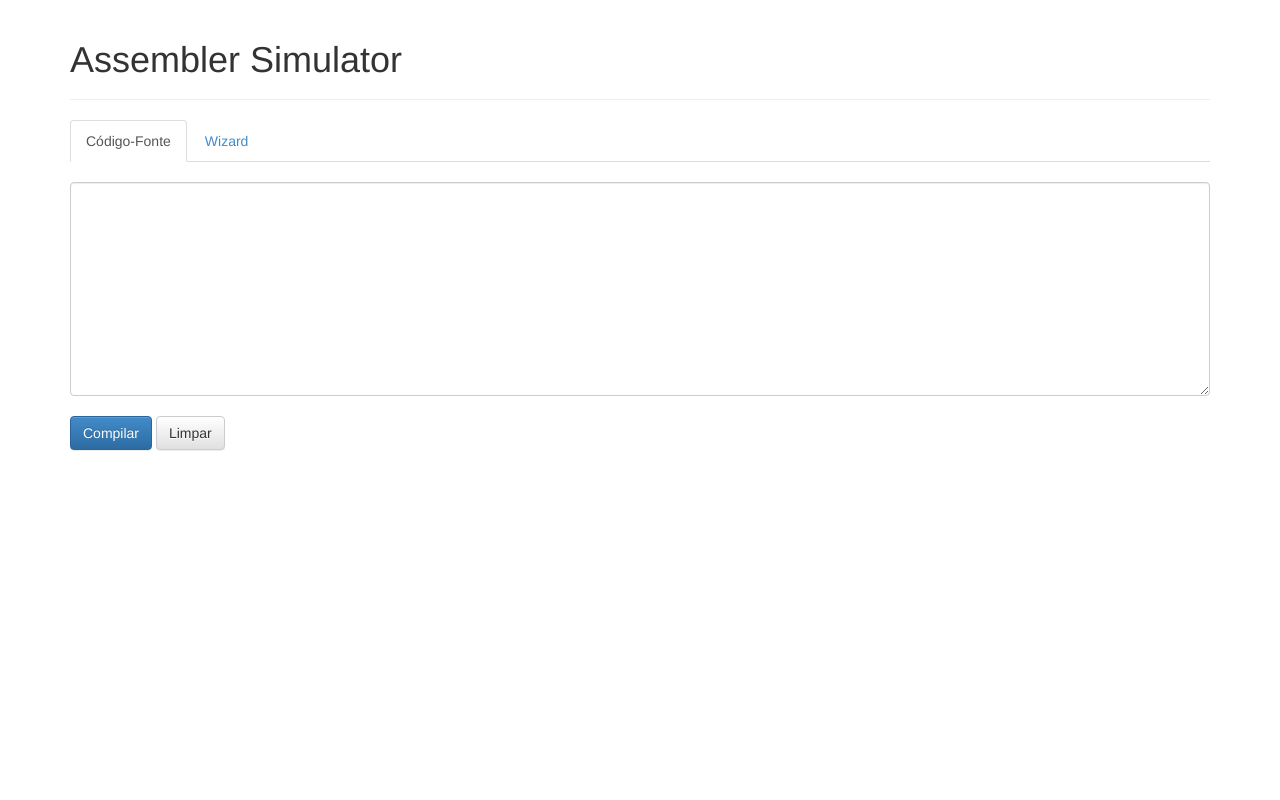
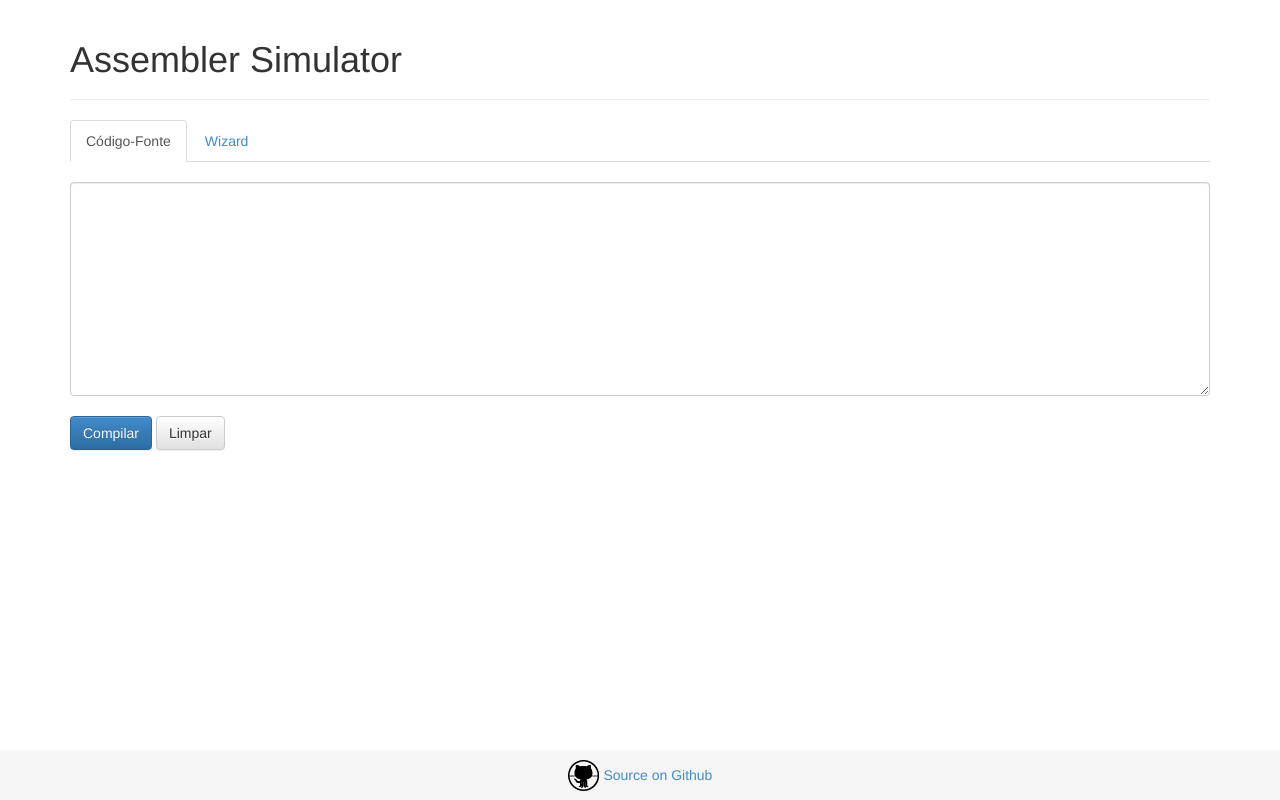
Before and after one commit to rafaeleyng/assembler-simulator, a plain HTML site: page index.html in a window 1280 px wide. Drawn offline with Linux system fonts and the light colour scheme.

Commit message:
added footer

```diff
--- a/css/app.css
+++ b/css/app.css
@@ -4,6 +4,13 @@ li {
   margin: 0;
 }
 
+input,
+select,
+option,
+textarea {
+  font-family:monospace;
+}
+
 .section {
   margin-bottom: 20px;
 }
--- /dev/null
+++ b/css/sticky-footer.css
@@ -0,0 +1,26 @@
+/* Sticky footer styles
+-------------------------------------------------- */
+html {
+  position: relative;
+  min-height: 100%;
+}
+body {
+  /* Margin bottom by footer height */
+  margin-bottom: 60px;
+}
+.footer {
+  position: absolute;
+  bottom: 0;
+  width: 100%;
+  /* Set the fixed height of the footer here */
+  height: 50px;
+  background-color: #f5f5f5;
+}
+
+/* Custom page CSS
+-------------------------------------------------- */
+/* Not required for template or sticky footer method. */
+
+.footer .row {
+  margin-top: 10px;
+}
--- a/index.html
+++ b/index.html
@@ -5,6 +5,7 @@
 	<title>Assembler</title>
   <link rel="stylesheet" href="css/bootstrap.min.css">
   <link rel="stylesheet" href="css/bootstrap-theme.min.css">
+  <link rel="stylesheet" href="css/sticky-footer.css">
   <link rel="stylesheet" href="css/app.css">
 </head>
 <body>
@@ -63,7 +64,6 @@
 
     <!-- result -->
     <div class="row" data-bind="visible: results.assembly().length > 0">
-
       <div class="col-md-2">
         <div>Assembly</div>
         <pre data-bind="text: results.assembly"></pre>
@@ -78,9 +78,20 @@
         <div>Sinais</div>
         <pre data-bind="text: results.signals"></pre>
       </div>
-
     </div>
 
+  </div>
+
+  <div class="footer">
+    <div class="container">
+      <div class="row">
+        <div class="col-md-offset-4 col-md-4 text-center">
+          <a href="https://github.com/rafaeleyng/assembler-simulator" target="_blank">
+            <img src="img/github-icon.png" alt=""> Source on Github
+          </a>
+        </div>
+      </div>
+    </div>
   </div>
 
   <!-- Templates -->
```
Also changed, not shown: img/github-icon.png (added).
